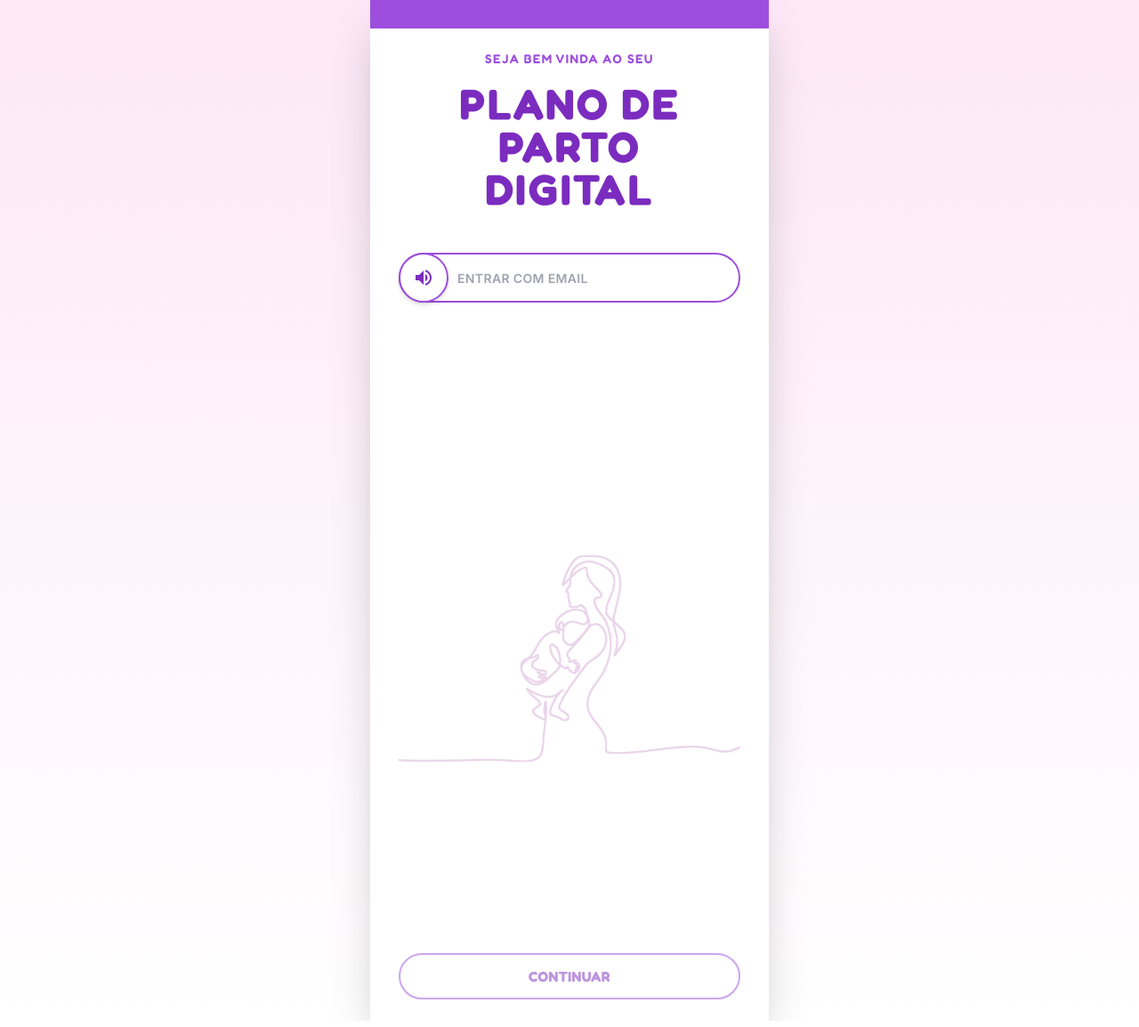
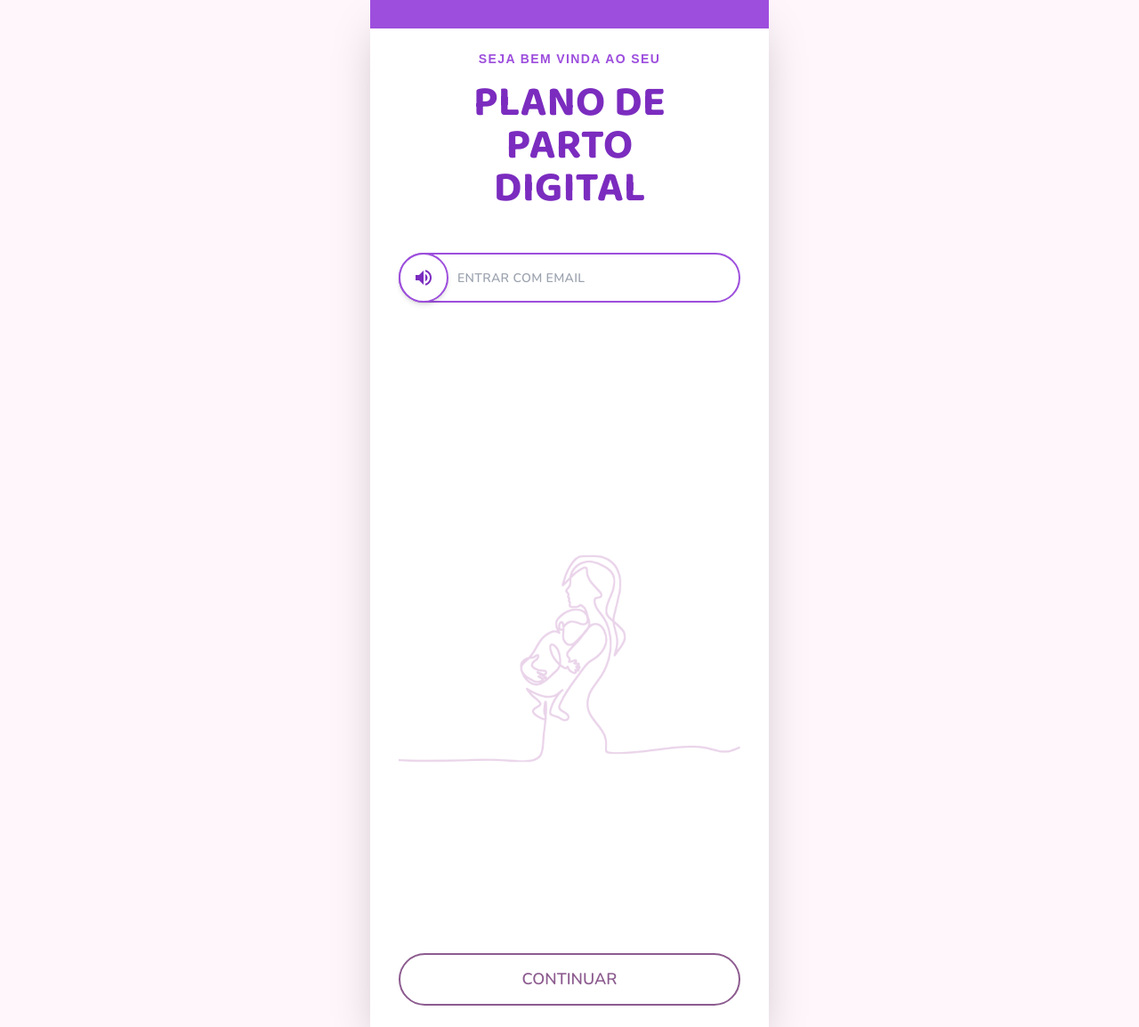
Before and after one commit to Marigit1640/Projeto_Plano_de_Parto, an Angular app: page /login in a window 1280 px wide. Shown: the whole page at 89% size. Built offline with nearby package versions, Linux system fonts and the light colour scheme.

Commit message:
Alterei os botões

```diff
--- a/src/app/components/login/login.component.ts
+++ b/src/app/components/login/login.component.ts
@@ -34,7 +34,7 @@ import { ReactiveFormsModule, FormBuilder, Validators } from '@angular/forms';
     class="w-22 h-22 mx-auto "
   />
 
-        <button [disabled]="loginForm.invalid" class="button-primary font-bold shadow-lg mt-8 border-transparent bg-brand-purple text-white hover:bg-brand-purple-dark">CONTINUAR</button>
+        <button [disabled]="loginForm.invalid" class="botao-padrao">CONTINUAR</button>
       </form>
     </div>
   `
--- a/src/app/components/splash/splash.component.ts
+++ b/src/app/components/splash/splash.component.ts
@@ -30,7 +30,7 @@ import { MatIconModule } from '@angular/material/icon';
         <mat-icon>volume_up</mat-icon>
       </button>
       <div class="absolute bottom-10 w-full px-6">
-         <button class="button-primary font-bold shadow-lg shadow-purple-200" (click)="navigate()">INICIAR</button>
+         <button class="botao-padrao" (click)="navigate()">INICIAR</button>
       </div>
     </div>
   `
--- a/src/app/components/wizard/wizard.component.ts
+++ b/src/app/components/wizard/wizard.component.ts
@@ -14,7 +14,7 @@ import { LocalStorageService } from '../../services/local-storage.service';
     <div class="flex flex-col items-center min-h-screen p-6 w-full relative pb-24">
        <!-- Top Navigation / Progress (Optional, keeping it clean based on UI) -->
        <div class="w-full flex justify-between items-center mb-6" *ngIf="currentIndex() > 0">
-          <button (click)="prev()" class="text-brand-purple p-2" aria-label="Voltar">
+          <button (click)="prev()" class="botao-padrao" aria-label="Voltar">
              <mat-icon>arrow_back</mat-icon>
           </button>
           <span class="text-brand-purple font-medium text-xs">{{currentIndex() + 1}} / {{questions.length}}</span>
@@ -42,7 +42,7 @@ import { LocalStorageService } from '../../services/local-storage.service';
              </div>
 
              <div class="mt-auto pt-8 w-full flex justify-center">
-                <button (click)="next()" class="button-primary bg-brand-purple text-white shadow-xl hover:bg-brand-purple-dark border-none">
+                <button (click)="next()" class="botao-padrao">
                   ENTENDI <mat-icon class="ml-2">check_circle</mat-icon>
                 </button>
              </div>
@@ -72,7 +72,7 @@ import { LocalStorageService } from '../../services/local-storage.service';
              </form>
 
              <div class="mt-12 w-full">
-                <button (click)="next()" [disabled]="formGroup?.invalid" class="button-primary bg-brand-purple text-white border-transparent">
+                <button (click)="next()" [disabled]="formGroup?.invalid" class="botao-padrao">
                   AVANÇAR <mat-icon class="ml-2">arrow_forward</mat-icon>
                 </button>
              </div>
@@ -102,7 +102,7 @@ import { LocalStorageService } from '../../services/local-storage.service';
                         [class.bg-brand-purple]="answers[q.id] === opt"
                         [class.text-white]="answers[q.id] === opt"
                         [class.bg-white]="answers[q.id] !== opt"
-                        class="pl-14 pr-4 w-full h-12 border-2 border-brand-purple rounded-full text-[11px] font-bold tracking-wider uppercase text-brand-purple-dark transition-colors text-left flex items-center"
+                        class="botao-padrao"
                       >
                          {{opt}}
                       </button>
@@ -127,7 +127,7 @@ import { LocalStorageService } from '../../services/local-storage.service';
              </div>
 
              <div class="mt-8 w-full flex flex-col items-center" *ngIf="q.multiple || (answers[q.id] && answers[q.id] !== '')">
-                <button (click)="next()" class="button-primary bg-brand-purple text-white border-transparent">
+                <button (click)="next()" class="botao-padrao">
                   AVANÇAR <mat-icon class="ml-2">arrow_forward</mat-icon>
                 </button>
              </div>
--- a/src/app/data/questions.ts
+++ b/src/app/data/questions.ts
@@ -3,7 +3,7 @@ export const DEMO_QUESTIONS = [
     id: 'intro',
     type: 'info',
     title: 'VOCÊ SABE O QUE É UM PLANO DE PARTO?',
-    image:'assets/P5 i5.png',
+    topIcon: 'assets/P2 i2.png',
     text: 'O Plano de parto é um jeito simples de você gestante conversar com a equipe de saúde. Nele, você pode dizer o que quer, o que espera e como prefere que seja o seu parto e o pós-parto. Assim, você participa das decisões sobre o seu corpo e do seu bebê, tendo suas escolhas respeitadas.',
     audioUrl: '/audio/saiba-mais.mp3',
     videoUrl: '/video/intro.mp4'
--- a/src/styles.css
+++ b/src/styles.css
@@ -1,23 +1,34 @@
-@import url('https://fonts.googleapis.com/css2?family=Fredoka:wght@400;600;700&family=Inter:wght@400;500;600&display=swap');
+@import url('https://fonts.googleapis.com/css2?family=Baloo+2:wght@400;500;600;700&family=Nunito:wght@400;500;600&display=swap');
+
 @import url('https://fonts.googleapis.com/icon?family=Material+Icons');
 
 @tailwind base;
 @tailwind components;
 @tailwind utilities;
 
-body {
-  @apply bg-gradient-to-b from-brand-pink-light to-white min-h-screen text-gray-800 m-0 overflow-x-hidden;
-  font-family: 'Inter', sans-serif;
+* {
+  font-family: 'Nunito', sans-serif;
 }
 
-h1, h2, h3, h4 {
-  @apply text-brand-purple-dark text-center uppercase tracking-wider;
-  font-family: 'Fredoka', sans-serif;
+body {
+  background: #fff6fb;
+  color: #5b4b5f;
+}
+
+h1,
+h2,
+h3,
+h4{
+  font-family: 'Baloo 2', cursive !important;
+
+  color: #8c5b8f;
+
+  text-align: center;
 }
 
 .button-primary {
   @apply bg-white border-2 border-brand-purple text-brand-purple-dark uppercase tracking-wide rounded-full px-6 py-3 w-full max-w-sm mx-auto shadow-sm flex items-center justify-center transition-all hover:bg-brand-purple hover:text-white active:scale-95;
-  font-family: 'Fredoka', sans-serif;
+   font-family: 'Poppins', sans-serif;
 }
 
 .button-primary:disabled {
@@ -27,3 +38,47 @@ h1, h2, h3, h4 {
 .audio-btn {
   @apply fixed bottom-4 right-4 bg-white border-2 border-brand-purple text-brand-purple-dark rounded-full p-4 shadow-lg flex items-center justify-center z-50 transition-transform active:scale-90 hover:bg-brand-pink-light;
 }
+
+.titulo {
+  font-family: 'Poppins', cursive;
+}
+
+:root {
+  --rosa-claro: #fff6fb;
+  --rosa-medio: #f8d7e8;
+  --rosa-forte: #e7a9c4;
+
+  --roxo-claro: #c8a2c8;
+  --roxo-principal: #8c5b8f;
+  --roxo-escuro: #5e3b61;
+
+  --texto: #5b4b5f;
+}
+
+.botao-padrao {
+  background: white;
+
+  color: var(--roxo-principal);
+
+  border: 2px solid var(--roxo-principal);
+
+  border-radius: 30px;
+
+  padding: 14px 24px;
+
+  font-size: 18px;
+
+  font-weight: 700;
+
+  cursor: pointer;
+
+  transition: 0.3s;
+
+  width: 100%;
+}
+
+.botao-padrao:hover {
+  background: var(--roxo-principal);
+
+  color: white;
+}
```
